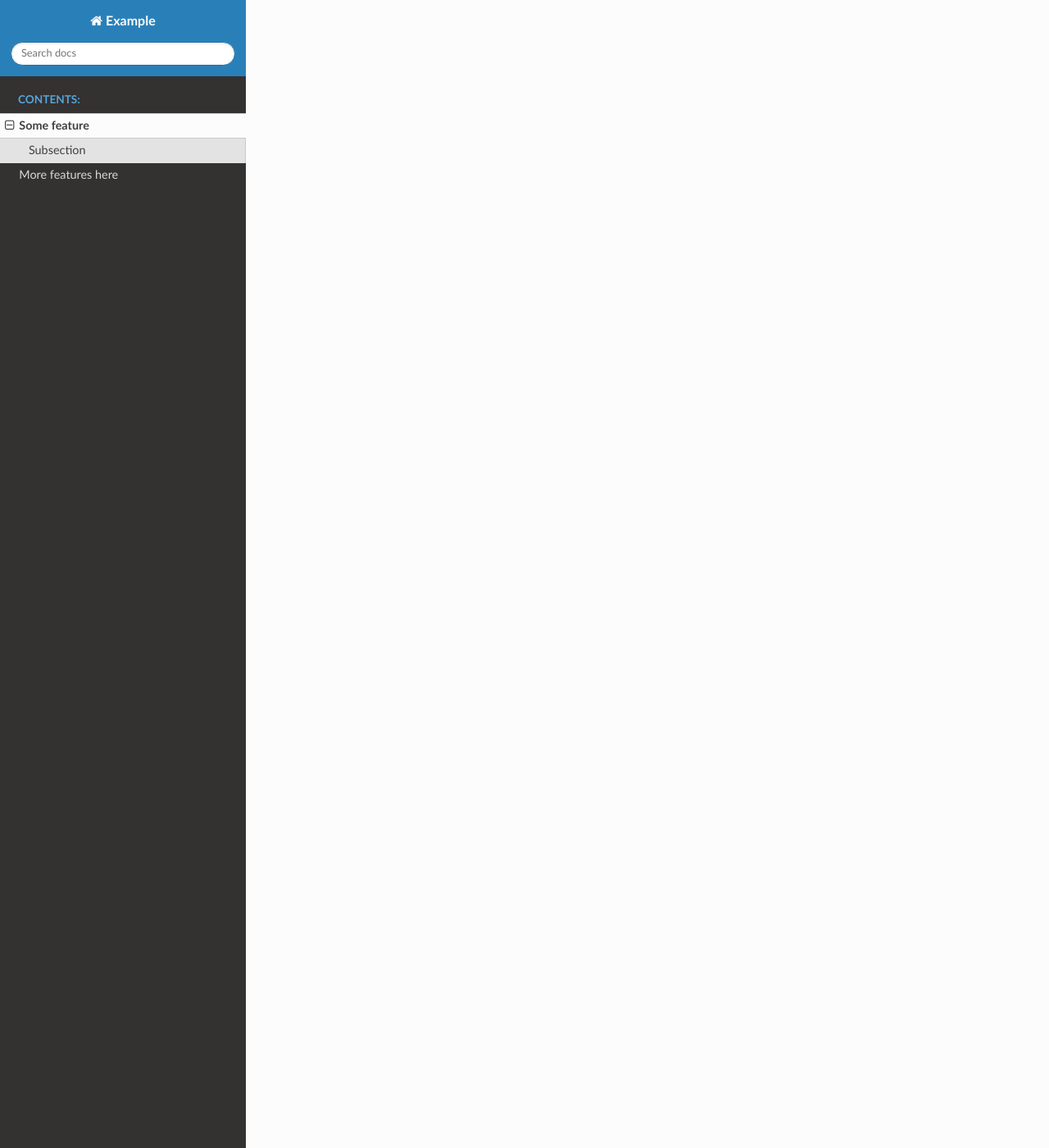
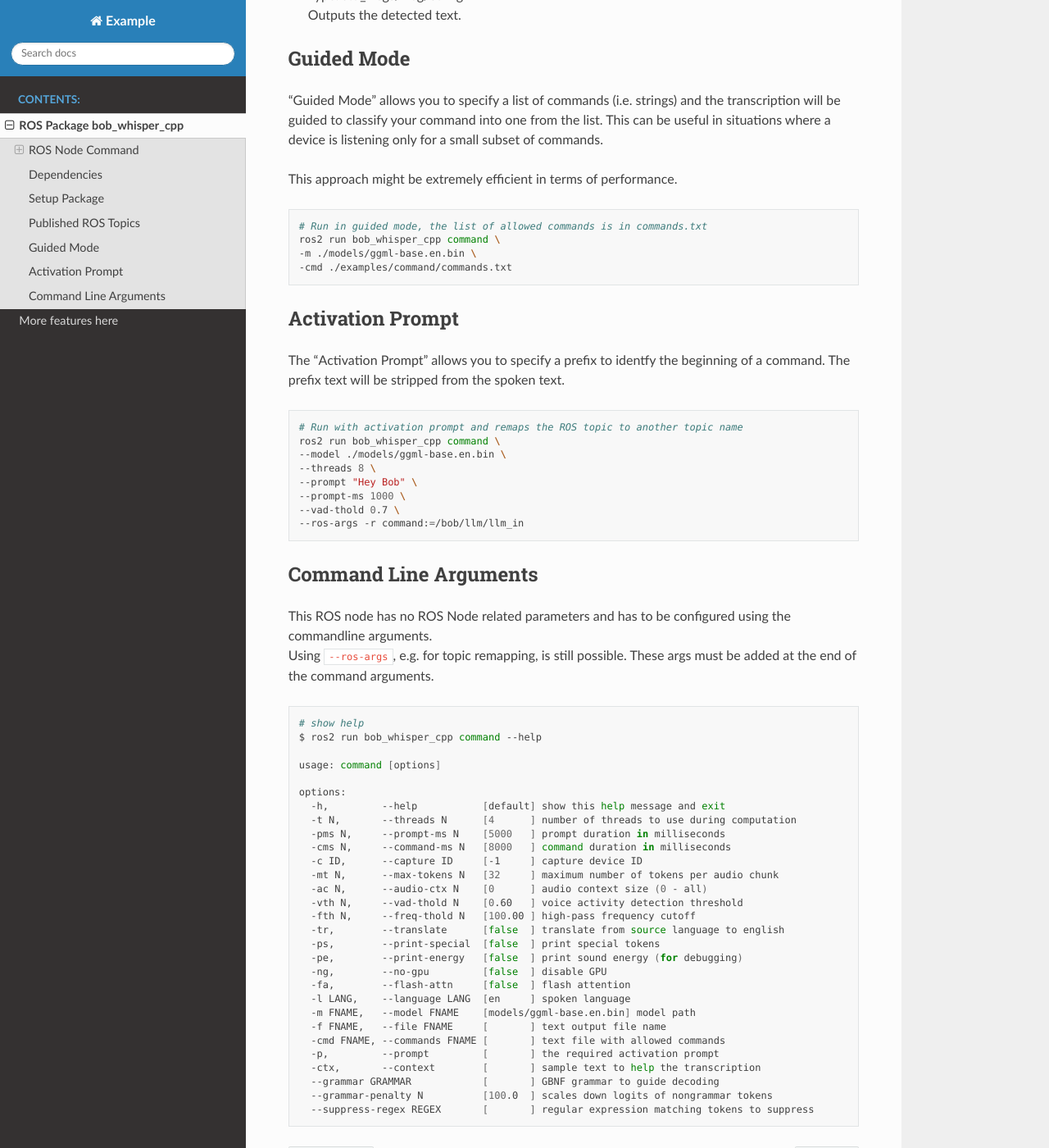
Before and after one commit to bob-ros2/bob_handbuch, a Sphinx documentation site: the page built from doc/some-feature.md, in a window 1280 px wide and 1400 px high, scrolled down 1599 px. Shown: the whole window at 82% size. Built offline with Sphinx 7.4.7 and the Read the Docs theme 3.1.0, drawn with Linux system fonts in a browser that asks for light colours; some of the changed text lies outside the part shown.

Commit message:
Update some-feature.md

````diff
--- a/doc/some-feature.md
+++ b/doc/some-feature.md
@@ -1,14 +1,126 @@
-# Some feature
+# ROS Package bob_whisper_cpp
 
-## Subsection
+## ROS Node Command
 
-Exciting documentation in here.
-Let's make a list (empty surrounding lines required):
+This ROS node is a basic STT Voice Assistant that accepts voice commands from the microphone and publishes it to a ROS std_msg/msg/String topic for further processing. It's basically the same as the `command` example of the `whisper.cpp` project extended with a ROS integration.\
+More infos about the origin example:
+* [ggerganov/whisper.cpp issue #171](https://github.com/ggerganov/whisper.cpp/issues/171)
+* [ggerganov/whisper.cpp/tree/master/examples/command](https://github.com/ggerganov/whisper.cpp/tree/master/examples/command)
 
-- item 1
 
-  - nested item 1
-  - nested item 2
+```bash
+# Run the command ROS Node with default arguments and small model
+ros2 run bob_whisper_cpp command -m ./models/ggml-small.en.bin -t 8
+```
 
-- item 2
-- item 3
+#### Docker Support
+This ROS node is also as a pre build docker image available.\
+See below how to use it
+* [bob_whisper_cpp/docker](https://github.com/bob-ros2/bob_whisper_cpp/tree/main/bob_whisper_cpp/docker)
+
+### Getting Models
+The `whisper.cpp` library has a script to download models.
+
+```bash
+# assuming you are in the home directory which contains the colcon workspace
+mkdir ./models 2>/dev/null
+./colcon_ws/src/bob_whisper_cpp/whisper.cpp/models/download-ggml-model.sh base.en ./models
+
+# run the ROS command node with the model
+ros2 run bob_whisper_cpp command -m ./models/ggml-base.en.bin -t 16 --prompt "Hey Bob" --prompt-ms 1000 --vad-thold 0.7 --ros-args -r command:=/gpt/gpt_in
+
+```
+
+To get further information see here
+* [ggerganov/whisper.cpp/blob/master/models](https://github.com/ggerganov/whisper.cpp/blob/master/models/README.md)
+
+## Dependencies
+
+* This ROS Node depends on the [whisper.cpp](https://github.com/ggerganov/whisper.cpp) project. `Whisper.cpp` is integrated as a GIT submodule and is downloaded along with cloning this package with the option `--recurse-submodules`.
+* The SDL2 library is used to capture audio from the microphone. The library can be installed like this:
+
+```bash
+# Install SDL2
+sudo apt-get install libsdl2-dev
+```
+
+## Setup Package
+
+```bash
+cd <colcon_ws>/src
+git clone --recurse-submodules https://github.com/bob-ros2/bob_whisper_cpp.git
+cd ..
+# this builds the whisper.cpp and the bob_whisper_cpp ROS node
+colcon build
+. install/setup.bash
+```
+
+## Published ROS Topics
+
+> Name: command\
+  Type: std_msgs/msg/String\
+  Outputs the detected text.
+
+## Guided Mode
+
+"Guided Mode" allows you to specify a list of commands (i.e. strings) and the transcription will be guided to classify your command into one from the list. This can be useful in situations where a device is listening only for a small subset of commands.
+
+This approach might be extremely efficient in terms of performance.
+
+```bash
+# Run in guided mode, the list of allowed commands is in commands.txt
+ros2 run bob_whisper_cpp command \
+-m ./models/ggml-base.en.bin \
+-cmd ./examples/command/commands.txt
+```
+
+## Activation Prompt
+
+The "Activation Prompt" allows you to specify a prefix to identfy the beginning of a command. The prefix text will be stripped from the spoken text.
+
+```bash
+# Run with activation prompt and remaps the ROS topic to another topic name
+ros2 run bob_whisper_cpp command \
+--model ./models/ggml-base.en.bin \
+--threads 8 \
+--prompt "Hey Bob" \
+--prompt-ms 1000 \
+--vad-thold 0.7 \
+--ros-args -r command:=/bob/llm/llm_in
+```
+
+## Command Line Arguments
+This ROS node has no ROS Node related parameters and has to be configured using the commandline arguments.\
+Using `--ros-args`, e.g. for topic remapping, is still possible. These args must be added at the end of the command arguments.
+
+```bash
+# show help
+$ ros2 run bob_whisper_cpp command --help
+
+usage: command [options]
+
+options:
+  -h,         --help           [default] show this help message and exit
+  -t N,       --threads N      [4      ] number of threads to use during computation
+  -pms N,     --prompt-ms N    [5000   ] prompt duration in milliseconds
+  -cms N,     --command-ms N   [8000   ] command duration in milliseconds
+  -c ID,      --capture ID     [-1     ] capture device ID
+  -mt N,      --max-tokens N   [32     ] maximum number of tokens per audio chunk
+  -ac N,      --audio-ctx N    [0      ] audio context size (0 - all)
+  -vth N,     --vad-thold N    [0.60   ] voice activity detection threshold
+  -fth N,     --freq-thold N   [100.00 ] high-pass frequency cutoff
+  -tr,        --translate      [false  ] translate from source language to english
+  -ps,        --print-special  [false  ] print special tokens
+  -pe,        --print-energy   [false  ] print sound energy (for debugging)
+  -ng,        --no-gpu         [false  ] disable GPU
+  -fa,        --flash-attn     [false  ] flash attention
+  -l LANG,    --language LANG  [en     ] spoken language
+  -m FNAME,   --model FNAME    [models/ggml-base.en.bin] model path
+  -f FNAME,   --file FNAME     [       ] text output file name
+  -cmd FNAME, --commands FNAME [       ] text file with allowed commands
+  -p,         --prompt         [       ] the required activation prompt
+  -ctx,       --context        [       ] sample text to help the transcription
+  --grammar GRAMMAR            [       ] GBNF grammar to guide decoding
+  --grammar-penalty N          [100.0  ] scales down logits of nongrammar tokens
+  --suppress-regex REGEX       [       ] regular expression matching tokens to suppress
+```
````
